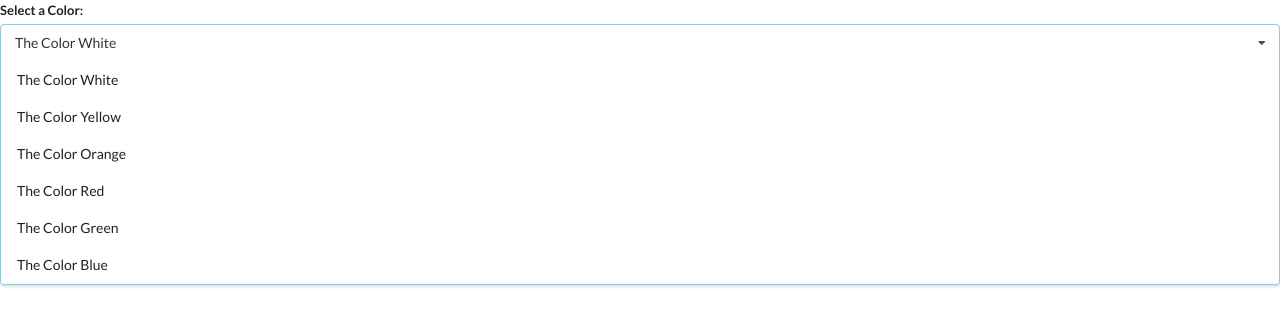
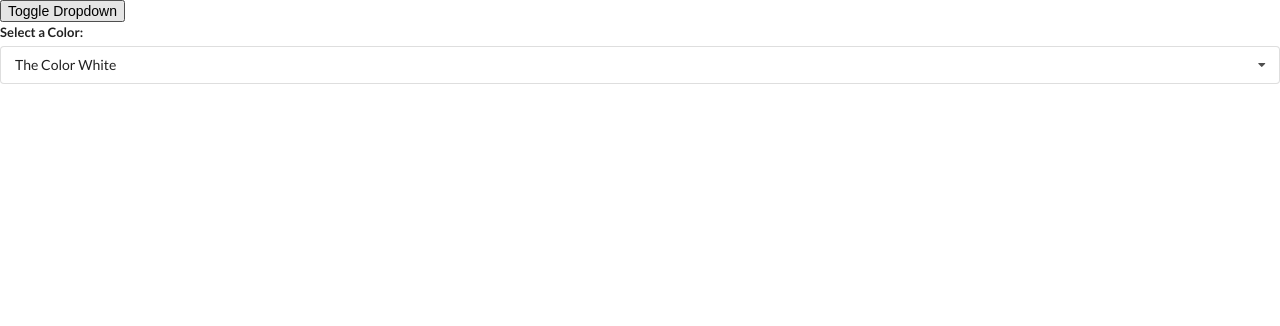
Before and after one commit to JoshSevy/react-hook-widgets, a React (Create React App) app: page / in a window 1280 px wide. Shown: the top 326 px of the page. Built offline with nearby package versions, Linux system fonts and the light colour scheme.

Commit message:
Finish dropdown component

```diff
--- a/src/App.js
+++ b/src/App.js
@@ -10,14 +10,20 @@ import { items } from './data/items';
 
 export default () => {
   const [selected, setSelected] = useState(options[0]);
+  const [showDropdown, setShowDropdown] = useState(true);
 
   return (
     <div>
+      <button onClick={() => setShowDropdown(!showDropdown)}>
+        Toggle Dropdown
+      </button>
+      {showDropdown ? (
       <Dropdown
         options={options}
         selected={selected}
         onSelectedChange={setSelected}
       />
+      ): null }
     </div>
   )
 };
--- a/src/components/Dropdown.js
+++ b/src/components/Dropdown.js
@@ -1,7 +1,29 @@
-import React from 'react';
+import React, { useState, useEffect, useRef } from 'react';
 
 const Dropdown = ( { options, selected, onSelectedChange }) => {
+  const [open, setOpen] = useState(false);
+  const ref = useRef();
+
+  useEffect(() => {
+    const onBodyClick = (event) => {
+      if (ref.current.contains(event.target)) {
+        return;
+      }
+
+      setOpen(false);
+    }
+
+    document.body.addEventListener('click', onBodyClick);
+
+    return () => {
+      document.body.removeEventListener('click', onBodyClick);
+    };
+  },[])
+
   const renderedOptions = options.map((option) => {
+    if (option.value === selected.value) {
+      return null;
+    }
     return (
       <article
         key={option.value}
@@ -12,8 +34,9 @@ const Dropdown = ( { options, selected, onSelectedChange }) => {
       </article>
     )
   });
+
   return (
-    <section className="ui form">
+    <section ref={ref} className="ui form">
       <article className="field">
         <label
           className="label"
@@ -21,7 +44,9 @@ const Dropdown = ( { options, selected, onSelectedChange }) => {
         Select a Color:
         </label>
         <article
-          className="ui selection dropdown visible active">
+          className={`ui selection dropdown ${open ?'visible active' : ''}`}
+          onClick={() => setOpen(!open)}
+        >
           <i className="dropdown icon"></i>
           <article
             className="text"
@@ -29,7 +54,7 @@ const Dropdown = ( { options, selected, onSelectedChange }) => {
             {selected.label}
           </article>
           <article
-            className="menu visible transition"
+            className={`menu ${open ? 'visible transition' : ''}`}
           >
             {renderedOptions}
           </article>
```
Also changed, not shown: src/components/Translate.js (added, +8 -0 lines).
